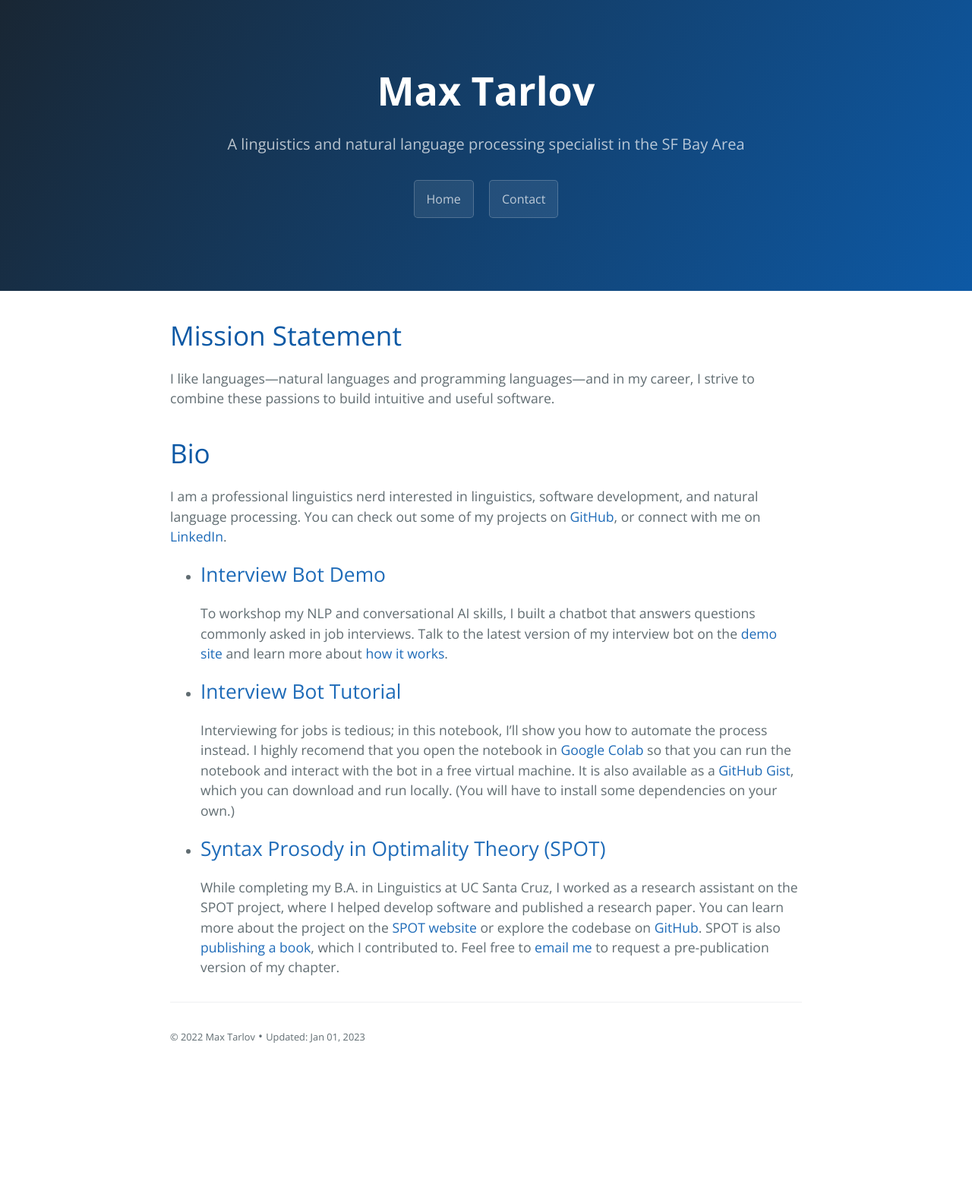
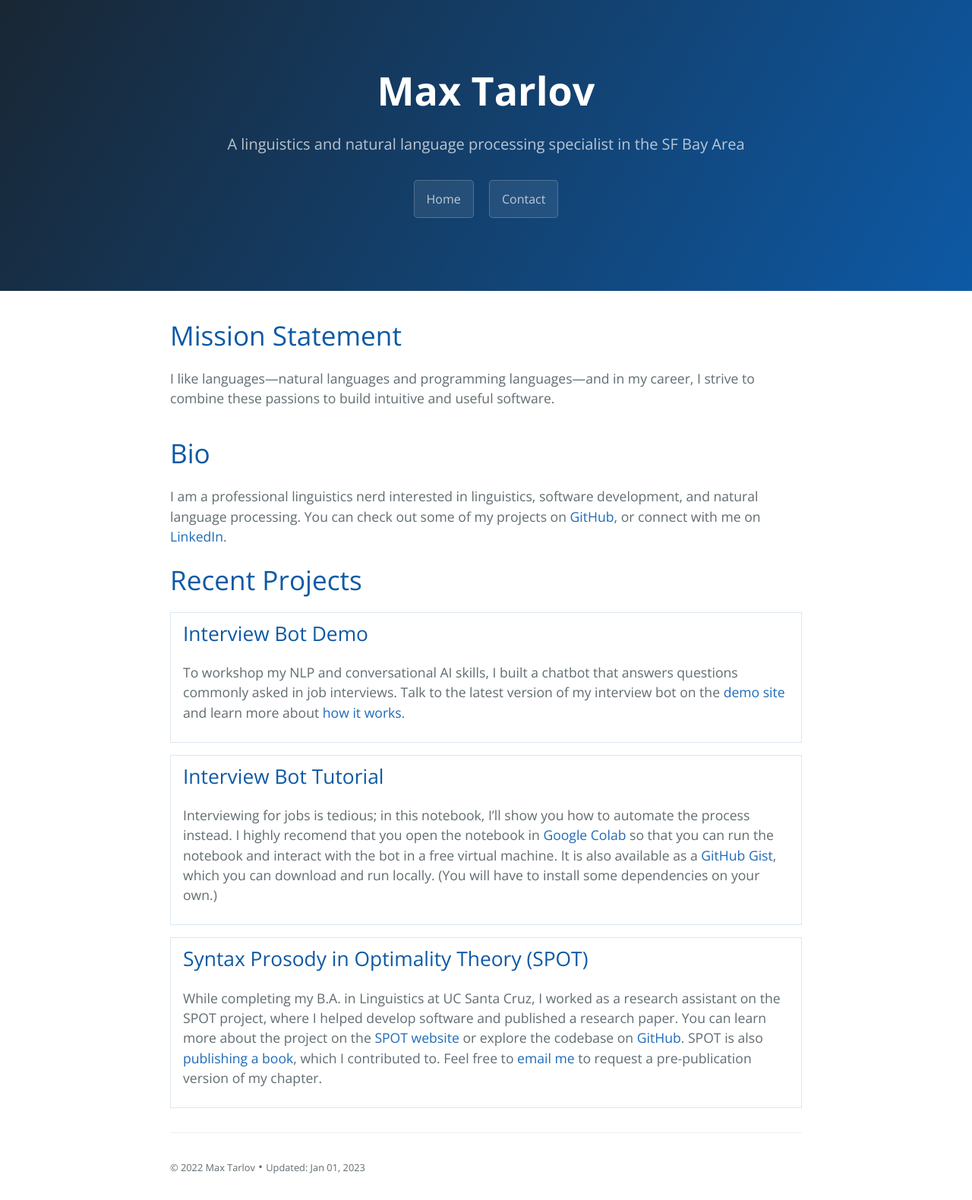
Before and after one commit to maxTarlov/personal-website, a Jekyll site: the page built from index.md, in a window 1280 px wide. Shown: the whole page at 76% size. Built offline with Jekyll 4.4.1, drawn with Linux system fonts in a browser that asks for light colours; before the commit the page ends 1408 px from its top, so only the background shows below that.

Commit message:
Change ul to boxes

```diff
--- a/assets/css/style.scss
+++ b/assets/css/style.scss
@@ -2,3 +2,13 @@
 ---
 
 @import 'jekyll-theme-cayman';
+
+div.excerpt {
+    border: solid thin $border-color;
+    padding: 0.5rem 1rem;
+    margin: 1rem 0rem;
+}
+
+h2 a {
+    color: $section-headings-color;
+}
--- a/index.md
+++ b/index.md
@@ -8,15 +8,16 @@ I like languages&mdash;natural languages and programming languages&mdash;and in
 # Bio
 I am a professional linguistics nerd interested in linguistics, software development, and natural language processing. You can check out some of my projects on [GitHub](https://github.com/maxTarlov), or connect with me on [LinkedIn](https://linkedin.com/in/maxtarlov).
 
-<ul>
+<div id="projects">
+  <h1>Recent Projects</h1>
   {% for project in site.projects %}
-    <li>
-      {% if project.redirect %}
+    <div class="excerpt">
+    {% if project.redirect %}
         <h2><a href="{{ project.redirect }}">{{ project.title }}</a></h2>
       {% else %}
         <h2><a href="{{ project.url }}">{{ project.title }}</a></h2>
-      {% endif %}
-      {{ project.excerpt }}
-    </li>
+    {% endif %}
+    {{ project.excerpt }}
+    </div>
   {% endfor %}
-</ul>
+</div>
```
